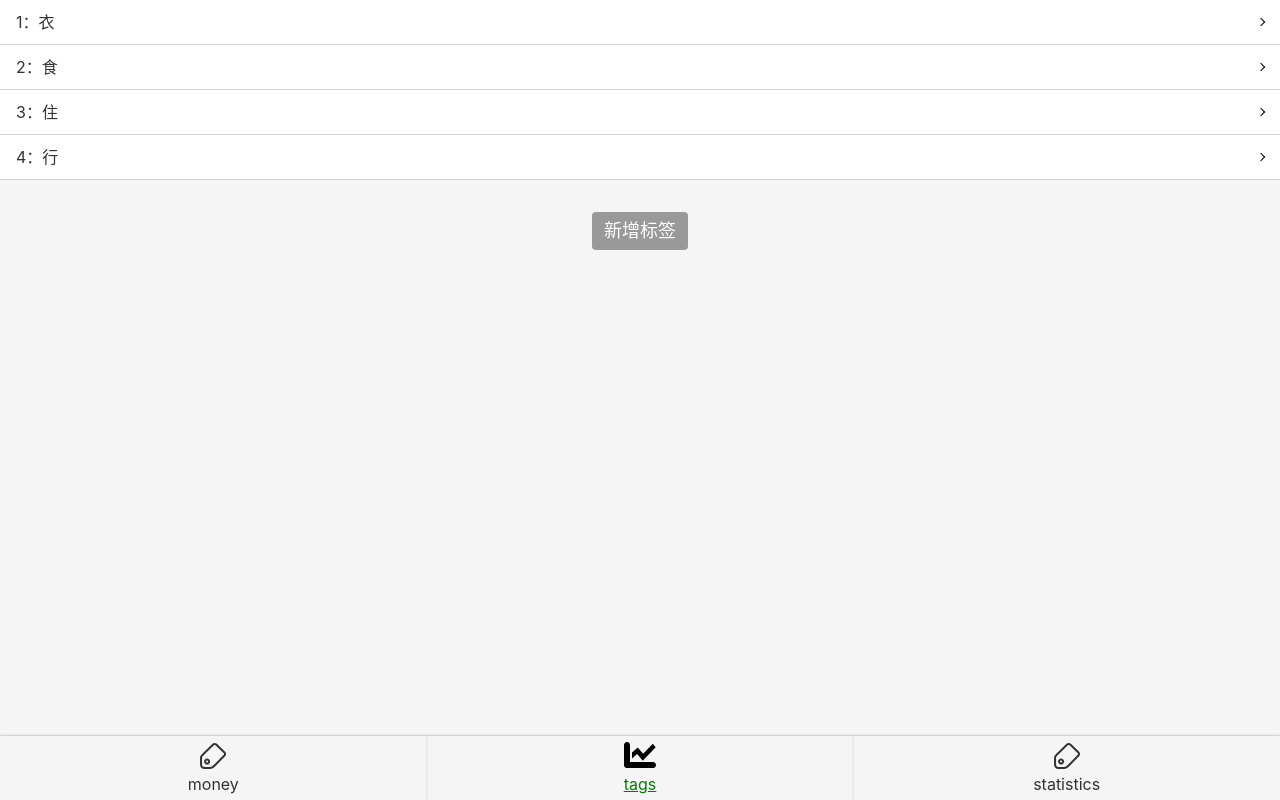
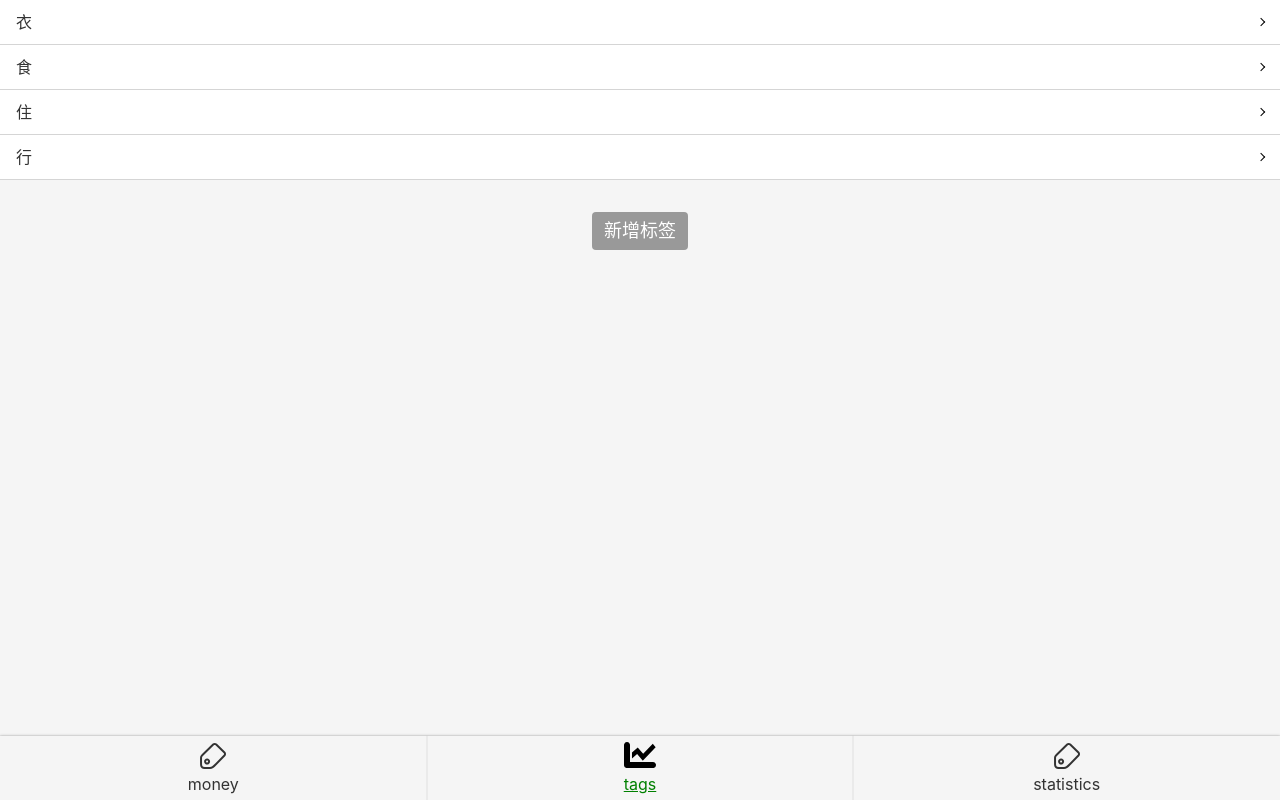
Before and after one commit to falanter/morney-1, a React app: page /#/tags in a window 1280 px wide. Built offline with nearby package versions, Linux system fonts and the light colour scheme.

Commit message:
刷新时保存数据

```diff
--- a/package.json
+++ b/package.json
@@ -23,6 +23,7 @@
     "bfj": "^7.0.2",
     "camelcase": "^6.1.0",
     "case-sensitive-paths-webpack-plugin": "2.3.0",
+    "classnames": "^2.3.1",
     "css-loader": "4.3.0",
     "dotenv": "8.2.0",
     "dotenv-expand": "5.1.0",
@@ -100,6 +101,7 @@
     ]
   },
   "devDependencies": {
+    "@types/classnames": "^2.3.1",
     "@types/styled-components": "^5.1.15",
     "@types/webpack-env": "^1.15.1",
     "svg-sprite-loader": "^6.0.11",
--- a/src/components/Icon.tsx
+++ b/src/components/Icon.tsx
@@ -1,15 +1,17 @@
 import React from 'react';
+import cs from 'classnames';
 
 let importAll = (requireContext: __WebpackModuleApi.RequireContext) => requireContext.keys().forEach(requireContext);
 try {importAll(require.context('icons', true, /\.svg$/));} catch (error) {console.log(error);}
 
 type Props={
     name?: string
-}
+} & React.SVGAttributes<SVGElement>     //接受react提供的svg所有属性
 
 const Icon=(props: Props)=>{
+    const {name,children,className,...rest}=props
     return(
-        <svg className="icon">
+        <svg className={cs('icon',className)} {...rest}>
             {props.name && <use xlinkHref={'#'+props.name} />}
         </svg>
     );
--- /dev/null
+++ b/src/hooks/useUpdate.tsx
@@ -0,0 +1,13 @@
+import { useEffect, useRef } from "react";
+
+export const useUpdate=(fn:()=>void,deps:any[])=>{
+    const count=useRef(0);
+    useEffect(()=>{
+        count.current+=1;
+    })
+    useEffect(()=>{
+        if(count.current>1){    //第一次会使undefined变成空数组，使其不执行
+            fn();
+        }
+    },deps);
+};
--- a/src/index.tsx
+++ b/src/index.tsx
@@ -6,6 +6,7 @@ import 'index.scss'
 import {
   HashRouter as Router
 }from 'react-router-dom'
+console.log('页面刷新')
 ReactDOM.render(
   <React.StrictMode>
     <Router>
--- a/src/lib/createId.tsx
+++ b/src/lib/createId.tsx
@@ -1,6 +1,7 @@
-let id=0;
+let id=parseInt(window.localStorage.getItem('idMax') || '0');
 const createId = () => {
     id+=1;
+    window.localStorage.setItem('idMax',JSON.stringify(id))
     return id;
 };
 
--- a/src/useTags.tsx
+++ b/src/useTags.tsx
@@ -1,14 +1,27 @@
+import { useUpdate } from "hooks/useUpdate";
 import { createId } from "lib/createId";
-import { useState } from "react";
+import { useEffect, useState } from "react";
 
-const defaultTags=[
-    {id:createId(),name:'衣'},
-    {id:createId(),name:'食'},
-    {id:createId(),name:'住'},
-    {id:createId(),name:'行'},
-]
 const useTags=()=>{     //规定为用use..//封装一个自定义Hook
-    const [tags,setTags]=useState<{id:number;name:string}[]>(defaultTags);
+    const [tags,setTags]=useState<{id:number;name:string}[]>([]);
+    useEffect(()=>{     //第一次渲染
+        console.log('after mount')
+        // setTags(JSON.parse(window.localStorage.getItem('tags') || '[]'))
+        let localTags=JSON.parse(window.localStorage.getItem('tags') || '[]');
+        if(localTags.length===0){
+            localTags=[
+                {id:createId(),name:'衣'},
+                {id:createId(),name:'食'},
+                {id:createId(),name:'住'},
+                {id:createId(),name:'行'},
+            ]
+        }
+        setTags(localTags);
+    },[]);
+    useUpdate(()=>{
+        window.localStorage.setItem('tags',JSON.stringify(tags))
+    },[tags])   //不可变数据
+
     const findTag=(id:number)=>tags.filter(tag=>tag.id===id)[0];
     const findTagIndex=(id:number)=>{
         let result=-1;
@@ -20,15 +33,34 @@ const useTags=()=>{     //规定为用use..//封装一个自定义Hook
         }
         return result;
     };
-    const updateTag=(id:number,obj:{name:string})=>{
-        const index=findTagIndex(id);
-        //深拷贝 tags 得到 tagsClone
-        const tagsClone=JSON.parse(JSON.stringify(tags));
-        //把 tagsClone 的第 index 删掉，换成{id:id,name:obj.name}
-        tagsClone.splice(index,1,{id:id,name:obj.name});
-        setTags(tagsClone);
-        console.log(tags)
-    }
-    return{tags,setTags,findTag,updateTag,findTagIndex}
+    // const updateTag=(id:number,obj:{name:string})=>{
+    const updateTag=(id:number,{name}:{name:string})=>{
+        setTags(tags.map(tag=>tag.id===id ? {id,name}:tag));
+        // //获取你要改的tag的下标
+        // const index=findTagIndex(id);
+        // //vue：tags.splice(index,1,{id:id,name:obj.name})
+        // //深拷贝 tags 得到 tagsClone
+        // const tagsClone=JSON.parse(JSON.stringify(tags));
+        // //把 tagsClone 的第 index 删掉，换成{id:id,name:obj.name}
+        // tagsClone.splice(index,1,{id:id,name:obj.name});
+        // setTags(tagsClone);
+    };
+    const deleteTag=(id:number)=>{
+        setTags(tags.filter(tag=>tag.id!==id));
+        // //获取你要删的tag的下标
+        // const index=findTagIndex(id)
+        // //深拷贝 tags 得到 tagsClone
+        // const tagsClone=JSON.parse(JSON.stringify(tags));
+        // //把 tagsClone 的第 index 删掉，
+        // tagsClone.splice(index,1);
+        // setTags(tagsClone);
+    };
+    const addTag=()=>{
+        const tagName=window.prompt('新的标签名称');
+        if(tagName!==null && tagName!==''){
+          setTags([...tags,{id:createId(),name:tagName}])    //获得当前数据tags，放入数据tagName
+        }
+    };
+    return{tags,addTag,setTags,findTag,updateTag,findTagIndex,deleteTag}
 }
 export {useTags}
--- a/src/view/Money/TagSection.tsx
+++ b/src/view/Money/TagSection.tsx
@@ -1,7 +1,7 @@
 import styled from "styled-components";
 import React from 'react';
 import { useTags } from "useTags";
-import { createId } from "lib/createId";
+// import { createId } from "lib/createId";
 
 const Wrapper=styled.section`
   background-color:#fff;
@@ -40,15 +40,10 @@ type Props={
   onChange:(selected:number[])=>void;
 }  //ts传递参数时必须要先声明类型
 const TagSection:React.FC<Props>=(props)=>{
-  const {tags,setTags}=useTags()
+  const {tags,addTag}=useTags()
   // const [selectedTags,setSelectedTags]=useState<string[]>([]);
   const selectedTagIds=props.value;
-  const onAddTag=()=>{
-    const tagName=window.prompt('新的标签名称');
-    if(tagName!==null){
-      setTags([...tags,{id:createId(),name:tagName}])    //获得当前数据tags，放入数据tagName
-    }
-  };
+
   const onToggleTag=(tagId:number)=>{
     const index=selectedTagIds.indexOf(tagId);
     if(index>=0){
@@ -72,7 +67,7 @@ const TagSection:React.FC<Props>=(props)=>{
           </li>
         )}
       </ol>
-      <button onClick={onAddTag}>新增标签</button>
+      <button onClick={addTag}>新增标签</button>
     </Wrapper>
   )
 }
--- a/src/view/Tag.tsx
+++ b/src/view/Tag.tsx
@@ -1,5 +1,5 @@
 import Layout from "components/Layout";
-import { useParams } from "react-router-dom";
+import { useParams,useNavigate } from "react-router-dom";
 import { useTags } from "useTags";
 import { ArrowLeft } from "components/Arrow";
 import { Button } from "components/Button";
@@ -23,21 +23,13 @@ const InputWrapper=styled.div`
     margin-top: 16px;
 `
 
-const Tag:React.FC=(props)=>{
-
-    const {findTag,updateTag}=useTags();
-    let {id}=useParams();   //let {id:idString}=useParams();
-    let idString='';
-    if(typeof(id)==='string'){
-        idString=id
-        const tag=findTag(parseInt(idString));
-        return(
-            <Layout>
-                <Topbar>
-                    <ArrowLeft />
-                    <span>编辑标签</span>
-                    <Icon />
-                </Topbar>
+const Tag:React.FC=()=>{
+    let navigate=useNavigate();
+    const {findTag,updateTag,deleteTag}=useTags();
+    let {id:idString}=useParams() || '';   //let {id:idString}=useParams();
+    const tag=findTag(parseInt(idString || ''));
+    const TagContent=(tag:{id:number;name:string})=>(
+        <div>
             <InputWrapper>
                 <Input label="标签名" type="text" placeholder="标签名" defaultValue={tag.name}
                 onChange={(e)=>{
@@ -47,14 +39,23 @@ const Tag:React.FC=(props)=>{
             <Center>
                 <Space />
                 <Space />
-                    <Button>删除标签</Button>
+                <Button onClick={()=>deleteTag(tag.id)}>删除标签</Button>
             </Center>
+        </div>
+    )
+    const onClickBack=()=>{
+        navigate("/tags",{replace:true})
+    }
+    // if(tag)
+    return(
+        <Layout>
+            <Topbar>
+                <ArrowLeft onClick={onClickBack} />
+                <span>编辑标签</span>
+                <Icon />
+            </Topbar>
+            {tag ? TagContent(tag): <Center>tag 不存在</Center>}
         </Layout>
     );
-    }else{
-        return(
-            <Layout>hi</Layout>
-        );
-    }
 };
 export default Tag;
--- a/src/view/Tags.tsx
+++ b/src/view/Tags.tsx
@@ -23,14 +23,14 @@ const TagList = styled.ol`
 `
 
 function Tags(){
-  const {tags}=useTags();
+  const {tags,addTag}=useTags();
     return(
       <Layout>
         <TagList>
           {tags.map(tag=>
             <li key={tag.id}>
               <Link to={""+tag.id}>
-                <span className="oneLine">{tag.id}：{tag.name}</span>
+                <span className="oneLine">{tag.name}</span>
                 <ArrowRight />
               </Link>
             </li>
@@ -39,7 +39,7 @@ function Tags(){
         <Center>
           <Space />
           <Space />
-          <Button>新增标签</Button>
+          <Button onClick={addTag}>新增标签</Button>
           <Space />
         </Center>
         <Outlet />
```
Also changed, not shown: 1 other file (tests, documents, lock files or other folders). Lines whose indentation alone changed are shown as unchanged.
